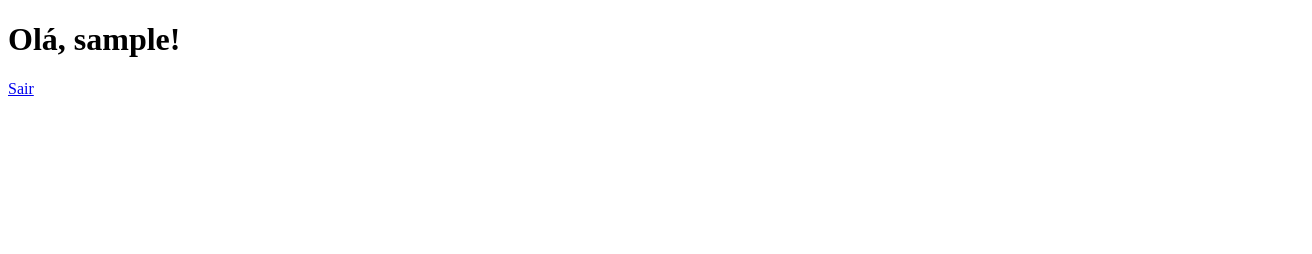
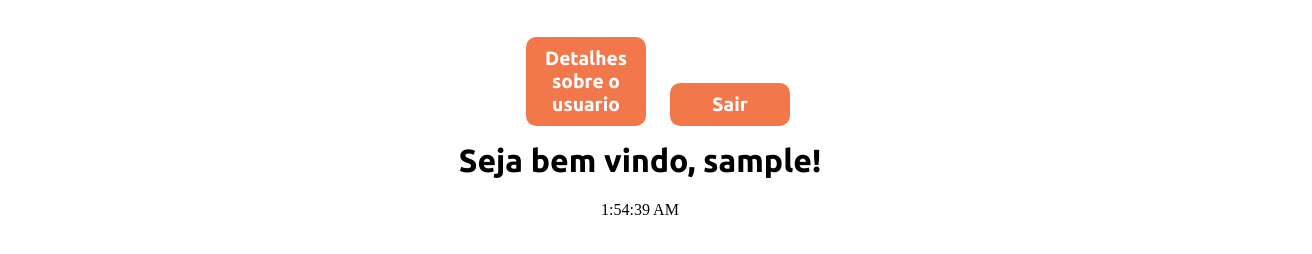
Before and after one commit to Kevinlps/exemplo-auth-google, a website built with Vite: page index.html in a window 1280 px wide. Shown: the whole page, 1312 px wide, since content can reach past the window. Built offline with nearby package versions, Linux system fonts and the light colour scheme; sample sign-in values are in the browser's storage.

Commit message:
falta muito

```diff
--- a/index.html
+++ b/index.html
@@ -7,6 +7,11 @@
     <title>Exemplo Autenticação Google</title>
   </head>
   <body>
+    <ul>
+      <li><a href="detalhes.html" class="Menu">Detalhes sobre o usuario</a></li>
+      <li><a href="logout.html" class="Menu">Sair</a></li>
+      <li><img src="" alt=""></li>
+  </ul>
     <div id="app"></div>
     <script type="module" src="/src/main.ts"></script>
   </body>
--- a/src/components/Welcome/index.ts
+++ b/src/components/Welcome/index.ts
@@ -1,14 +1,25 @@
 import './styles.css'
+
+
+
 
 const renderWelcomePanel = (container: HTMLElement) => {
     const userName = localStorage.getItem('userName')
 
     const htmlContent =`
     <div id="Welcome">
-        <h1>Olá, ${userName}!</h1>
-        <a href="logout.html">Sair</a>
+        <h1>Seja bem vindo, ${userName}!</h1>
+
+        <span id="hora"></span>
     </div>
  `
+ setInterval(()=>{
+     let Hora = new Date();
+     const getidhora = <HTMLElement>document.querySelector('#hora')
+     Hora.setDate(Hora.getDate()+1)
+     getidhora.innerText = `${Hora.toLocaleTimeString()}`
+     }, 1000);
+
     container.innerHTML = htmlContent
 }
 
--- a/src/components/Welcome/styles.css
+++ b/src/components/Welcome/styles.css
@@ -1,23 +1,9 @@
-#welcome {
+#Welcome {
     width: 60%;
     margin: auto;
     text-align: center;
 }
 
-#welcome h1 {
+#Welcome h1 {
     font-family: 'bold';
 }
-
-#welcome a {
-    display: block;
-    width: 100px;
-    padding: 10px;
-    text-align: center;
-    margin: auto;
-    text-decoration: none;
-    background-color: #f2784b;
-    color: white;
-    font-family: 'bold';
-    font-size: 120%;
-    border-radius: 10px;
-}
--- a/src/styles.css
+++ b/src/styles.css
@@ -7,3 +7,33 @@
   font-family: 'regular';
   src: url(../fonts/Ubuntu-Regular.ttf);
 }
+
+
+ul {
+
+  width:100%;
+  float:left;
+  text-align:center;
+}
+li {
+  padding-right: 20px;
+  display: inline-block;
+  list-style:none;
+}
+li .Menu {
+  display: block;
+    width: 100px;
+    padding: 10px;
+    text-align: center;
+    margin: auto;
+    text-decoration: none;
+    background-color: #f2784b;
+    color: white;
+    font-family: 'bold';
+    font-size: 120%;
+    border-radius: 10px;
+}
+li .Menu:hover {
+
+  border-bottom:4px solid #4c4c4c;
+}
```
Also changed, not shown: detalhes.html (added, +15 -0 lines), src/components/detalhes/index.ts (added, +15 -0 lines), src/components/loginButton/index.ts (+12 -0 lines).
